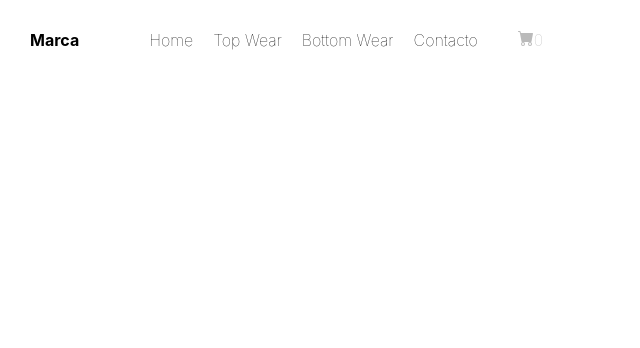
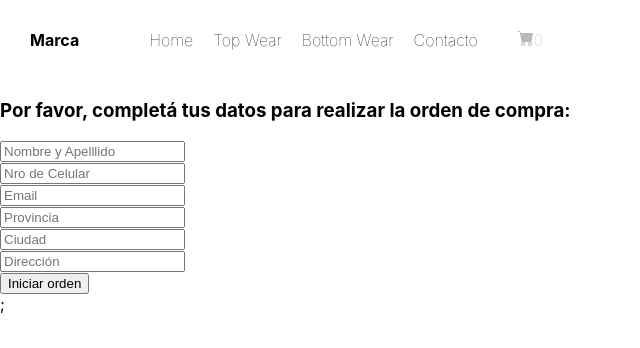
Before and after one commit to dcendoya/e-commerce, a React (Create React App) app: page /order in a window 1280 px wide. Shown: the top 348 px of the page, without its empty margins (0-640 px from the left). Built offline with nearby package versions, Linux system fonts and the light colour scheme.

Commit message:
Página de orden de compra con formulario

```diff
--- a/src/App.js
+++ b/src/App.js
@@ -6,6 +6,7 @@ import ItemDetailContainer from './components/ItemDetailContainer';
 import Catalogo from './components/Catalogo';
 import Cart from './components/Cart';
 import CartContext from './components/CartContext';
+import Order from './components/Order';
 
 function App() {
   return (
@@ -33,6 +34,11 @@ function App() {
               <Route exact path="/cart">
                 <Cart />
               </Route>
+
+              {/* ruta orden */}
+              <Route exact path="/order">
+                <Order />
+              </Route>
           </Switch>
         </BrowserRouter>
       </CartContext>
--- a/src/components/Cart.jsx
+++ b/src/components/Cart.jsx
@@ -26,6 +26,7 @@ export default function Cart () {
                     <p>Monto total a abonar: ${precioTotal}</p>
                     <p>Cantidad total de productos: {cantidadTotal}</p>
                     <button onClick={() => clearCart()} style={{borderStyle: "none", borderRadius: "30px", backgroundColor: "#000000", color: "#ffffff", padding: "8px", textTransform: "uppercase", textDecoration: "none", fontWeight: "bold", fontSize: "8.5px"}}>Vaciar carrito</button>
+                    <Link to={"/order"} style={{borderStyle: "none", borderRadius: "30px", backgroundColor: "#c6c6c6", padding: "8px", color: "#000000", textTransform: "uppercase", textDecoration: "none", fontWeight: "bold", fontSize: "8.5px"}}>Iniciar compra</Link>
                 </div>
             }
         </>
--- /dev/null
+++ b/src/components/Order.jsx
@@ -0,0 +1,84 @@
+import React, {useContext, useEffect, useState, useRef } from "react";
+import firebase from "firebase";
+import { contexto } from "./CartContext";
+import { getFirestore } from "../firebase/firebase";
+
+export default function Order () {
+
+    const { carrito, precioTotal } = useContext(contexto);
+
+    const [orderId, setOrderId] = useState();
+
+    const nombreRef = useRef();
+    const mobileRef = useRef();
+    const emailRef = useRef();
+    const provinciaRef = useRef();
+    const ciudadRef = useRef();
+    const direccionRef = useRef();
+
+    function handleClick() {
+
+            const db = getFirestore();
+            const orders = db.collection("orders");
+
+            const miOrden = {
+                buyer: {
+                    nombre: nombreRef.current.value,
+                    mobile: mobileRef.current.value,
+                    email: emailRef.current.value,
+                    provincia: provinciaRef.current.value,
+                    ciudad: ciudadRef.current.value,
+                    direccion: direccionRef.current.value,
+
+                },
+                items: carrito,
+                total: precioTotal,
+                date: firebase.firestore.Timestamp.fromDate(new Date())
+            }
+
+            orders.add(miOrden)
+                .then(({id}) => {
+                    console.log("Orden ingresada: " + id);
+                    setOrderId(id);
+                })
+                .catch((err) => {
+                    console.log(err);
+                })
+
+    }
+
+
+
+
+
+    return (
+
+        <>
+            <div>
+                <h3>Por favor, completá tus datos para realizar la orden de compra:</h3>
+
+                <input type="text" name="nombre" ref={nombreRef} placeholder="Nombre y Apelllido" />
+                <br />
+
+                <input type="text" name="mobile" ref={mobileRef} placeholder="Nro de Celular" />
+                <br />
+
+                <input type="text" name="email" ref={emailRef} placeholder="Email" />
+                <br />
+
+                <input type="text" name="provincia" ref={provinciaRef} placeholder="Provincia" />
+                <br />
+
+                <input type="text" name="ciudad" ref={ciudadRef} placeholder="Ciudad" />
+                <br />
+
+                <input type="text" name="direccion" ref={direccionRef} placeholder="Dirección" />
+                <br />
+
+                <button onClick={() => handleClick()} >Iniciar orden</button>
+            </div>
+
+            {orderId && (<p>Tu orden de compra es: {orderId}</p>)};
+        </>
+    )
+}
```
